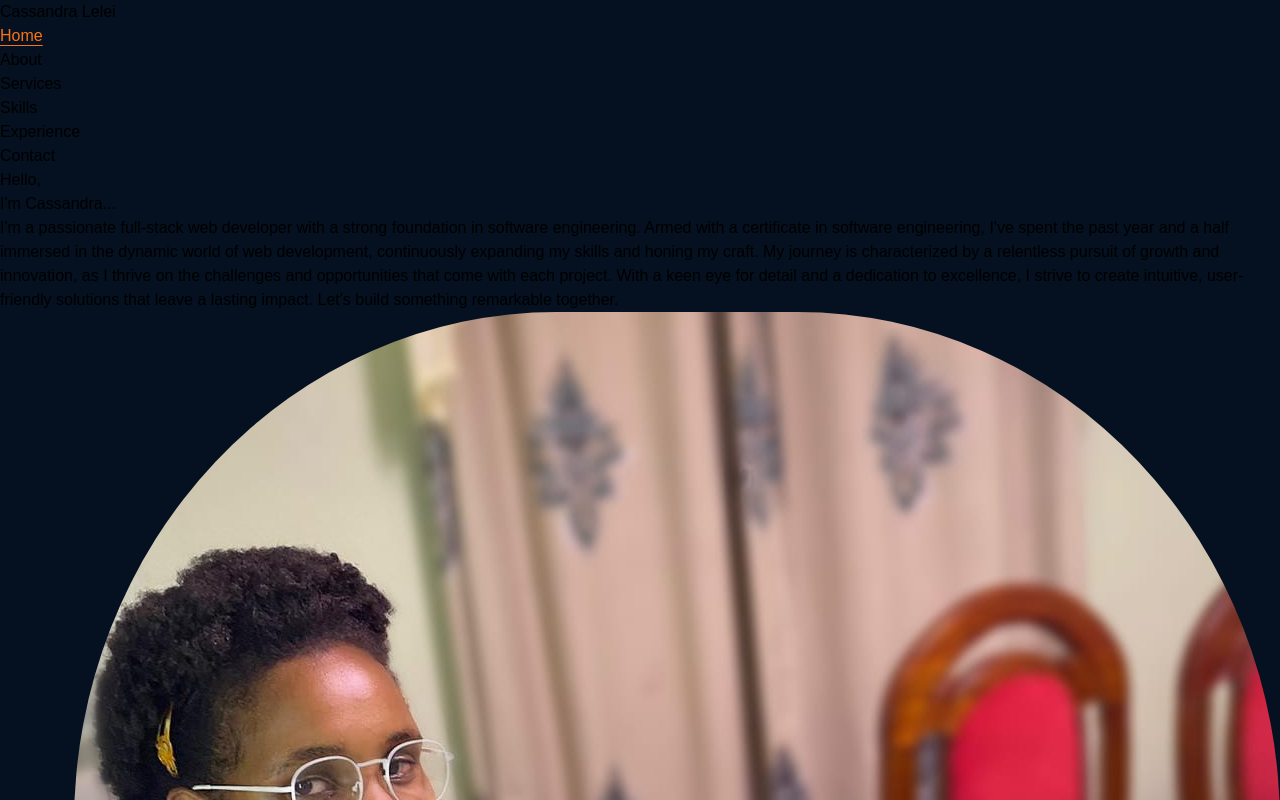
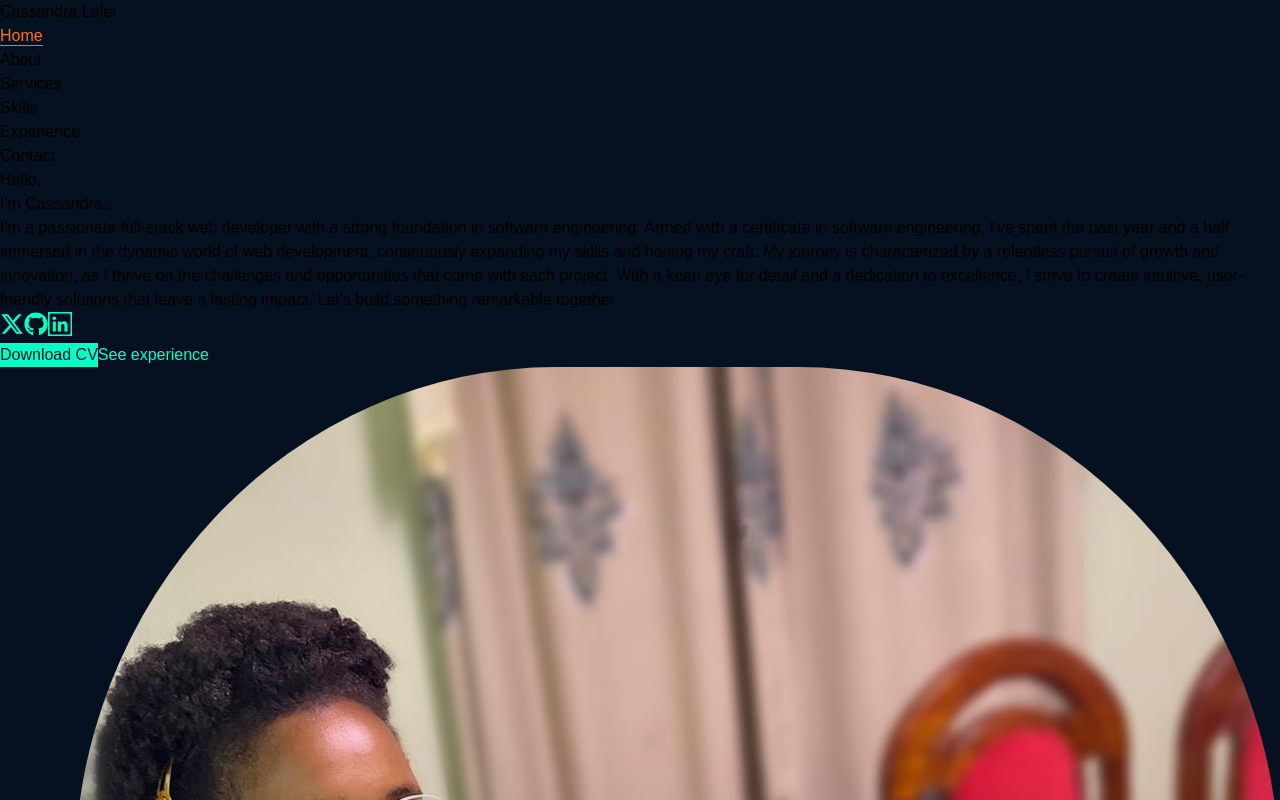
Before and after one commit to cassandra18/myPortfolio, a React (Vite) app: page / in a window 1280 px wide. Shown: the top 800 px of the page. Built offline with nearby package versions, Linux system fonts and the light colour scheme.

Commit message:
added the links to my social handles

```diff
--- a/package.json
+++ b/package.json
@@ -13,6 +13,7 @@
     "postcss-cli": "^11.0.0",
     "react": "^18.2.0",
     "react-dom": "^18.2.0",
+    "react-icons": "^5.0.1",
     "react-router": "^6.22.3",
     "redux": "^5.0.1"
   },
--- a/src/components/heroSection.jsx
+++ b/src/components/heroSection.jsx
@@ -1,14 +1,14 @@
 import React from "react";
 import img1 from "../assets/img1.jpeg";
 import { Link } from "react-router-dom";
+import { FaXTwitter, FaLinkedin, FaGithub } from "react-icons/fa6";
+
 
 export default function HeroSection() {
   return (
-    <div className="py-32 px-16 relative">
+    <div className="py-28 px-16 m-auto">
       <div className="flex justify-between items-center">
-
         <div className="text-white md:w-1/2 leading-relaxed">
-
           <h1 className="text-4xl">Hello,</h1>
           <h1 className="text-4xl py-1">
             I'm <span className="text-orange-500">Cassandra...</span>
@@ -26,27 +26,91 @@ export default function HeroSection() {
             user-friendly solutions that leave a lasting impact. Let's build
             something remarkable together.
           </p>
+
+          {/* social icons */}
+          <div className="flex items-center justify-between w-28 py-5">
+            {/* Twitter */}
+            <a
+              href="https://twitter.com/LelCassandra"
+              target="_blank"
+              rel="noopener noreferrer"
+              className="px-3"
+            >
+              <button className="icon-button" style={{ backgroundColor: "transparent", color: "#05FFC9"}}>
+                <FaXTwitter size={24}  />
+              </button>
+            </a>
+
+            {/* GitHub */}
+            <a
+              href="https://github.com/cassandra18"
+              target="_blank"
+              rel="noopener noreferrer"
+              className="px-3"
+            >
+              <button className="icon-button" style={{ backgroundColor: "transparent", color: "#05FFC9"}}>
+                <FaGithub  size={24}/>
+              </button>
+            </a>
+
+            {/* LinkedIn */}
+            <a
+              href="https://www.linkedin.com/in/cassandra-lelei-88987a269"
+              target="_blank"
+              rel="noopener noreferrer"
+              className="px-4"
+            >
+              <button className="icon-button" >
+                <FaLinkedin size={24}/>
+              </button>
+            </a>
+          </div>
+
+          <div className="flex flex-col md:flex-row items-center mt-4">
+        <a href="" target="_blank" rel="noopener noreferrer">
+        <button className="p-2 px-4 rounded-full mr-4">Download CV</button>
+
+          </a>
+      <a className="green-color"
+      href="https://docs.google.com/document/d/e/2PACX-1vRSGhgMsSMLUeIXwi6ZfE5GEY1KjPg4Y6pqM4feBo_KEhQzznbdh_NVheEDMVMMcw/pub"
+      target="_blank"
+      rel="noopener noreferrer">See experience
+      </a>
+      </div>
+
         </div>
 
-        <div className="md:w-1/2 flex">
+        <div className="md:w-1/2 relative">
+          <div className="absolute top-0 left-0 w-full h-full flex justify-center items-center">
+            <div
+              className="w-3/5 h-full mt-10 transform rotate-45 rounded-full"
+              style={{
+                marginLeft: "auto",
+                backgroundImage: "linear-gradient(45deg, #F24E1E, #F24E1E)",
+                boxShadow: "0 0 200px rgb(245, 78, 30)",
+              }}
+            ></div>
+          </div>
+
           <img
-              src={img1}
-              alt="Cassandra Lelei image "
-              className="w-1/2 "
-              style={{ borderRadius: "40%", marginLeft: "auto"  }}
+            src={img1}
+            alt="Cassandra Lelei image "
+            className="w-3/5 mt-10 "
+            style={{
+              borderRadius: "40%",
+              marginLeft: "auto",
+              position: "relative",
+              zIndex: 1,
+            }}
           />
         </div>
       </div>
-{/*
+      {/*
       <div className="absolute top-0 left-0 w-full h-full">
         <div className="absolute top-1/4 left-1/4 transform -translate-x-1/2 -translate-y-1/2 w-64 h-64 rounded-full bg-gradient-to-br from-orange-500 to-green-500 opacity-50"></div>
       </div>
        */}
-      <div className="flex flex-col md:flex-row items-center mt-4">
-        <button className="p-2 px-4 rounded-full mr-4">Download CV</button>
 
-        <Link className="green-color mt-2 md:mt-0">See experience</Link>
-      </div>
     </div>
   );
 }
--- a/src/index.css
+++ b/src/index.css
@@ -15,7 +15,7 @@ html, body {
 }
 
 button {
-  background: #05FFC9 ;
+  background-color: #05FFC9;
   color: #051120;
 }
 
```
Also changed, not shown: postcss.config.cjs (renamed from postcss.config.js), 1 other file (tests, documents, lock files or other folders).
